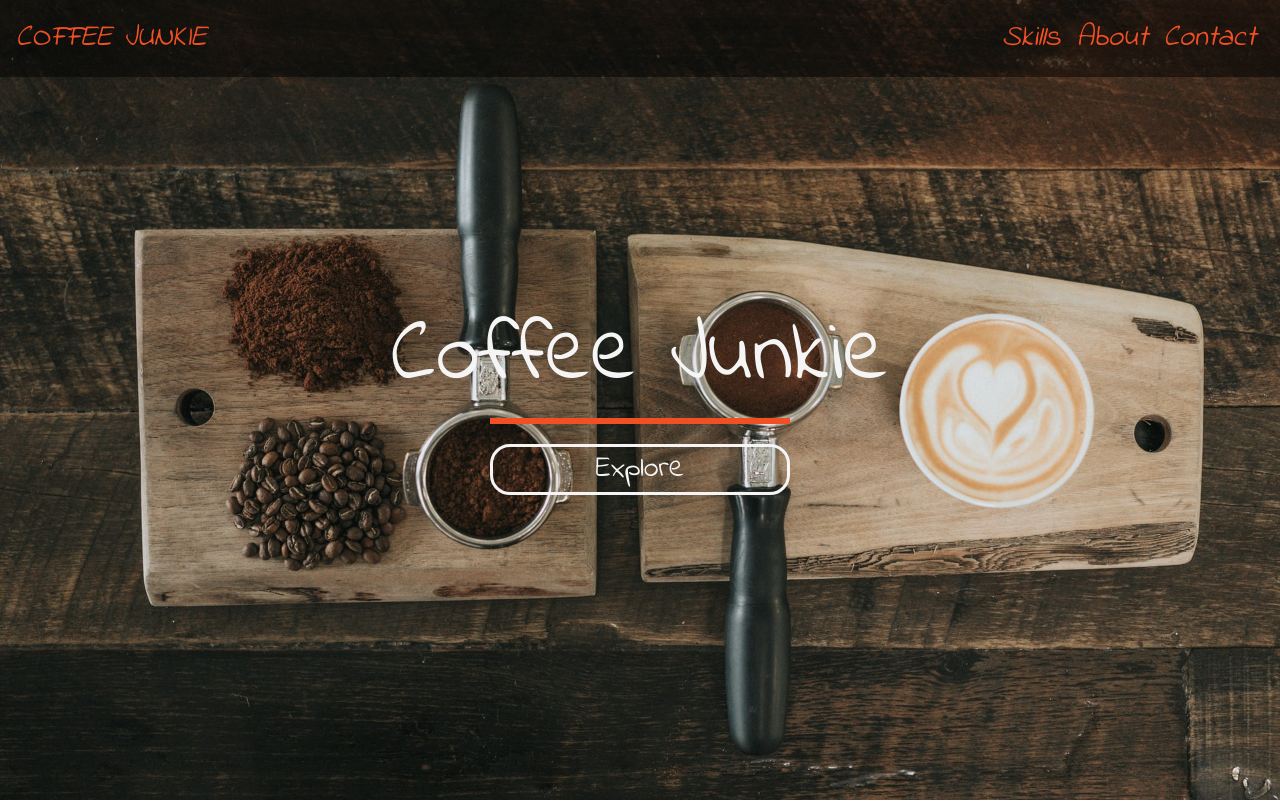
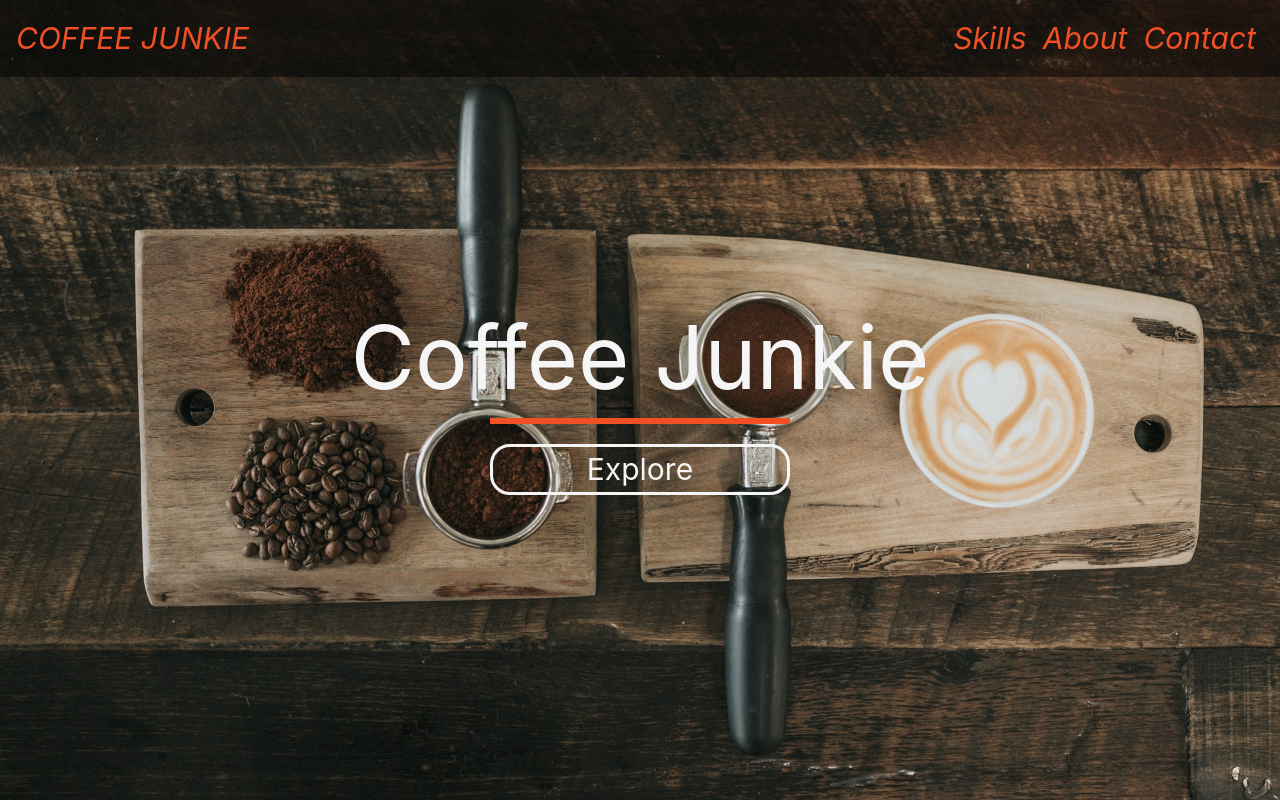
Before and after one commit to akasimdave/coffee-junkie-site, a plain HTML site: page index.html in a window 1280 px wide. Shown: the top 802 px of the page. Drawn offline with nearby package versions, Linux system fonts and the light colour scheme.

Commit message:
Update main.css

```diff
--- a/css/main.css
+++ b/css/main.css
@@ -7,13 +7,6 @@ orange #F15025*/
 /*grey #CED0CE*/
 
 /*whitesmoke*/
-
-@font-face {
-    font-family: 'Indie  Flower';
-    src: url('https://fonts.googleapis.com/css2?family=Indie+Flower&display=swap');
-    font-weight: normal;
-    font-style: normal;
-}
 
 body{
 	font-family: 'Indie Flower', cursive;
```
